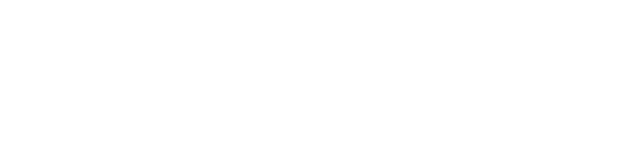
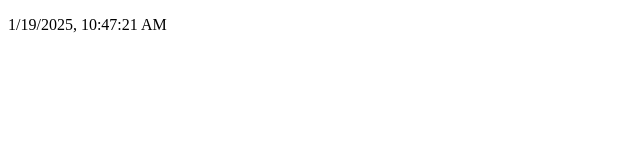
Before and after one commit to acciojob/clock-Asif9550, a website: page main.html in a window 1280 px wide. Shown: the whole page, without its empty margins (0-640 px from the left). Drawn offline with Linux system fonts and the light colour scheme.

Commit message:
created a submission

```diff
--- a/main.html
+++ b/main.html
@@ -1,16 +1,13 @@
 <!DOCTYPE html>
-
-<html>
-
+<html lang="en">
 <head>
-	<link rel="stylesheet" href="styles.css">
+    <meta charset="UTF-8">
+    <meta name="viewport" content="width=device-width, initial-scale=1.0">
+    <title>Clock Timer</title>
+    <link rel="stylesheet" href="styles.css">
 </head>
-
 <body>
-	<!-- the entire body must be written by student -->
-    <script type="text/javascript" src="./script.js">
-</script>
-
+    <p id="timer"></p>
+    <script type="text/javascript" src="./script.js"></script>
 </body>
-
 </html>
--- a/script.js
+++ b/script.js
@@ -1 +1,15 @@
 //your JS code here. If required.
+// Function to update the timer
+function updateTimer() {
+    const timerElement = document.getElementById('timer');
+    const now = new Date();
+    // Format the date and time
+    const formattedTime = now.toLocaleString();
+    timerElement.textContent = formattedTime;
+}
+
+// Update the timer every second
+setInterval(updateTimer, 1000);
+
+// Initialize the timer on page load
+updateTimer();
```
